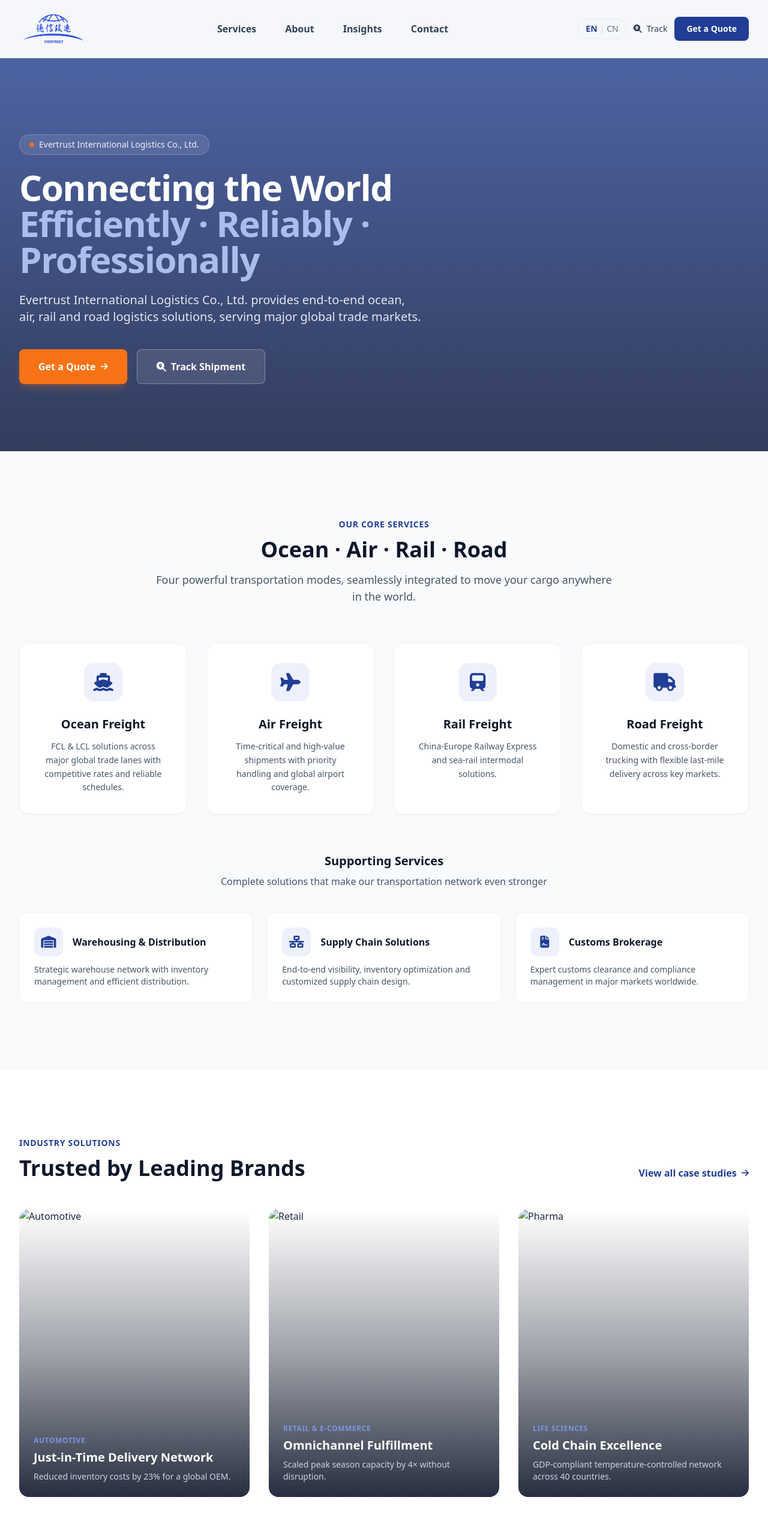
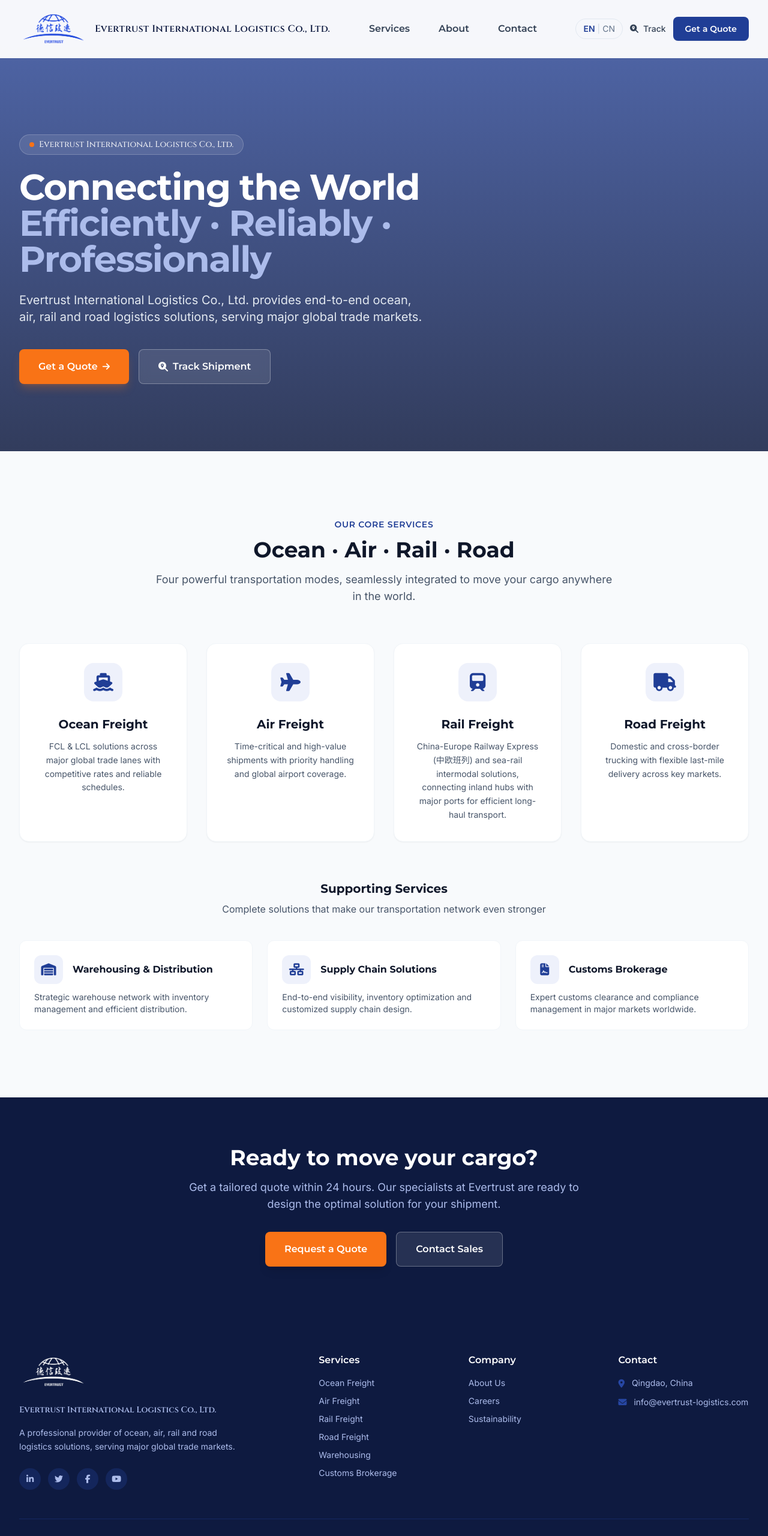
Before and after one commit to andywang5512/index, a plain HTML site: page index.html in a window 1280 px wide. Shown: the top 2560 px of the page at 60% size. Drawn offline with nearby package versions, Linux system fonts and the light colour scheme.

Commit message:
Add files via upload

```diff
--- a/index.html
+++ b/index.html
@@ -4,6 +4,12 @@
   <meta charset="UTF-8" />
   <meta name="viewport" content="width=device-width, initial-scale=1.0" />
   <title>Evertrust International Logistics Co., Ltd. | 青岛德信致远国际物流有限公司</title>
+
+  <!-- Google Fonts -->
+  <link rel="preconnect" href="https://fonts.googleapis.com">
+  <link rel="preconnect" href="https://fonts.gstatic.com" crossorigin>
+  <link href="https://fonts.googleapis.com/css2?family=Cinzel:wght@500;600;700&family=Inter:wght@400;500;600;700&family=Montserrat:wght@500;600;700;800&display=swap" rel="stylesheet">
+
   <script src="https://cdn.tailwindcss.com"></script>
   <script>
     tailwind.config = {
@@ -26,6 +32,11 @@
               500: '#f97316',
               600: '#ea580c',
             }
+          },
+          fontFamily: {
+            cinzel: ['Cinzel', 'serif'],
+            montserrat: ['Montserrat', 'sans-serif'],
+            inter: ['Inter', 'sans-serif'],
           }
         }
       }
@@ -33,6 +44,15 @@
   </script>
   <link rel="stylesheet" href="https://cdnjs.cloudflare.com/ajax/libs/font-awesome/6.5.1/css/all.min.css" />
   <style>
+    body {
+      font-family: 'Inter', sans-serif;
+    }
+    h1, h2, h3, h4, h5, h6 {
+      font-family: 'Montserrat', sans-serif;
+    }
+    .company-name {
+      font-family: 'Cinzel', serif;
+    }
     .hero-bg {
       background-image: linear-gradient(rgba(32, 62, 150, 0.78), rgba(14, 26, 64, 0.85)),
         url('images/hero-bg.jpg');
@@ -41,20 +61,25 @@
     }
   </style>
 </head>
-<body class="bg-white text-slate-800 font-sans antialiased">
+<body class="bg-white text-slate-800 antialiased">
   <!-- ========== HEADER ========== -->
   <header id="header" class="fixed top-0 left-0 right-0 z-50 transition-all duration-300 bg-white/95 backdrop-blur-md border-b border-slate-100">
     <div class="max-w-7xl mx-auto px-4 sm:px-6 lg:px-8">
       <div class="flex items-center justify-between h-20 lg:h-24">
-        <a href="/" class="flex items-center gap-2.5 shrink-0">
+        <!-- Logo + Company Name -->
+        <a href="/" class="flex items-center gap-3 shrink-0">
           <img src="logo.png" alt="Evertrust" class="h-12 lg:h-16 w-auto object-contain" />
+          <div class="hidden sm:block leading-tight">
+            <div class="company-name text-sm lg:text-base font-semibold text-primary-900 tracking-wide">
+              Evertrust International Logistics Co., Ltd.
+            </div>
+          </div>
         </a>
-        <!-- Desktop Nav - 间距加大 + 字体加大加粗 -->
+        <!-- Desktop Nav -->
         <nav class="hidden lg:flex items-center gap-12">
-          <a href="#services" class="text-base font-semibold text-slate-700 hover:text-primary-600 transition">Services</a>
-          <a href="#about" class="text-base font-semibold text-slate-700 hover:text-primary-600 transition">About</a>
-          <a href="#news" class="text-base font-semibold text-slate-700 hover:text-primary-600 transition">Insights</a>
-          <a href="#contact" class="text-base font-semibold text-slate-700 hover:text-primary-600 transition">Contact</a>
+          <a href="#services" class="text-base font-semibold text-slate-700 hover:text-primary-600 transition font-montserrat">Services</a>
+          <a href="#about" class="text-base font-semibold text-slate-700 hover:text-primary-600 transition font-montserrat">About</a>
+          <a href="#contact" class="text-base font-semibold text-slate-700 hover:text-primary-600 transition font-montserrat">Contact</a>
         </nav>
         <div class="flex items-center gap-3">
           <div class="hidden sm:flex items-center gap-1 text-sm border border-slate-200 rounded-full px-3 py-1.5">
@@ -65,7 +90,7 @@
           <a href="#track" class="hidden md:inline-flex items-center gap-2 text-sm font-medium text-slate-700 hover:text-primary-600">
             <i class="fas fa-search-location"></i> Track
           </a>
-          <a href="#quote" class="inline-flex items-center gap-2 bg-primary-600 hover:bg-primary-700 text-white text-sm font-semibold px-5 py-2.5 rounded-lg transition shadow-sm">
+          <a href="#quote" class="inline-flex items-center gap-2 bg-primary-600 hover:bg-primary-700 text-white text-sm font-semibold px-5 py-2.5 rounded-lg transition shadow-sm font-montserrat">
             Get a Quote
           </a>
           <button id="mobile-menu-btn" class="lg:hidden p-2 text-slate-600">
@@ -74,14 +99,14 @@
         </div>
       </div>
     </div>
+    <!-- Mobile Menu -->
     <div id="mobile-menu" class="hidden lg:hidden bg-white border-t border-slate-100">
       <div class="px-4 py-4 space-y-3">
-        <a href="#services" class="block py-2 text-base font-semibold text-slate-700">Services</a>
-        <a href="#about" class="block py-2 text-base font-semibold text-slate-700">About</a>
-        <a href="#news" class="block py-2 text-base font-semibold text-slate-700">Insights</a>
-        <a href="#contact" class="block py-2 text-base font-semibold text-slate-700">Contact</a>
-        <a href="#track" class="block py-2 text-base font-semibold text-slate-700">Track Shipment</a>
-        <a href="#quote" class="block py-2.5 bg-primary-600 text-white text-center rounded-lg font-semibold">Get a Quote</a>
+        <a href="#services" class="block py-2 text-base font-semibold text-slate-700 font-montserrat">Services</a>
+        <a href="#about" class="block py-2 text-base font-semibold text-slate-700 font-montserrat">About</a>
+        <a href="#contact" class="block py-2 text-base font-semibold text-slate-700 font-montserrat">Contact</a>
+        <a href="#track" class="block py-2 text-base font-semibold text-slate-700 font-montserrat">Track Shipment</a>
+        <a href="#quote" class="block py-2.5 bg-primary-600 text-white text-center rounded-lg font-semibold font-montserrat">Get a Quote</a>
       </div>
     </div>
   </header>
@@ -92,9 +117,9 @@
       <div class="max-w-3xl">
         <div class="inline-flex items-center gap-2 bg-white/10 backdrop-blur text-white/90 text-sm px-4 py-1.5 rounded-full mb-6 border border-white/20">
           <span class="w-2 h-2 bg-accent-500 rounded-full animate-pulse"></span>
-          Evertrust International Logistics Co., Ltd.
+          <span class="company-name">Evertrust International Logistics Co., Ltd.</span>
         </div>
-        <h1 class="text-4xl sm:text-5xl lg:text-6xl font-bold text-white leading-tight tracking-tight mb-6">
+        <h1 class="text-4xl sm:text-5xl lg:text-6xl font-bold text-white leading-tight tracking-tight mb-6 font-montserrat">
           Connecting the World<br />
           <span class="text-primary-200">Efficiently · Reliably · Professionally</span>
         </h1>
@@ -102,11 +127,11 @@
           Evertrust International Logistics Co., Ltd. provides end-to-end ocean, air, rail and road logistics solutions, serving major global trade markets.
         </p>
         <div class="flex flex-col sm:flex-row gap-4">
-          <a href="#quote" class="inline-flex items-center justify-center gap-2 bg-accent-500 hover:bg-accent-600 text-white font-semibold px-8 py-4 rounded-lg transition shadow-lg shadow-orange-500/25">
+          <a href="#quote" class="inline-flex items-center justify-center gap-2 bg-accent-500 hover:bg-accent-600 text-white font-semibold px-8 py-4 rounded-lg transition shadow-lg shadow-orange-500/25 font-montserrat">
             Get a Quote
             <i class="fas fa-arrow-right text-sm"></i>
           </a>
-          <a href="#track" class="inline-flex items-center justify-center gap-2 bg-white/10 hover:bg-white/20 backdrop-blur text-white font-semibold px-8 py-4 rounded-lg border border-white/30 transition">
+          <a href="#track" class="inline-flex items-center justify-center gap-2 bg-white/10 hover:bg-white/20 backdrop-blur text-white font-semibold px-8 py-4 rounded-lg border border-white/30 transition font-montserrat">
             <i class="fas fa-search-location"></i>
             Track Shipment
           </a>
@@ -119,8 +144,8 @@
   <section id="services" class="py-20 lg:py-28 bg-slate-50">
     <div class="max-w-7xl mx-auto px-4 sm:px-6 lg:px-8">
       <div class="text-center max-w-3xl mx-auto mb-16">
-        <p class="text-sm font-semibold text-primary-600 uppercase tracking-wider mb-3">Our Core Services</p>
-        <h2 class="text-3xl sm:text-4xl font-bold text-slate-900 mb-4">Ocean · Air · Rail · Road</h2>
+        <p class="text-sm font-semibold text-primary-600 uppercase tracking-wider mb-3 font-montserrat">Our Core Services</p>
+        <h2 class="text-3xl sm:text-4xl font-bold text-slate-900 mb-4 font-montserrat">Ocean · Air · Rail · Road</h2>
         <p class="text-lg text-slate-600">Four powerful transportation modes, seamlessly integrated to move your cargo anywhere in the world.</p>
       </div>
 
@@ -129,34 +154,34 @@
           <div class="w-16 h-16 bg-primary-50 text-primary-600 rounded-2xl flex items-center justify-center mb-6 mx-auto group-hover:bg-primary-600 group-hover:text-white transition">
             <i class="fas fa-ship text-3xl"></i>
           </div>
-          <h3 class="text-xl font-bold text-slate-900 mb-3">Ocean Freight</h3>
+          <h3 class="text-xl font-bold text-slate-900 mb-3 font-montserrat">Ocean Freight</h3>
           <p class="text-slate-600 text-sm leading-relaxed">FCL & LCL solutions across major global trade lanes with competitive rates and reliable schedules.</p>
         </div>
         <div class="group bg-white rounded-2xl p-8 shadow-sm hover:shadow-xl transition-all duration-300 border border-slate-100 hover:border-primary-200 text-center">
           <div class="w-16 h-16 bg-primary-50 text-primary-600 rounded-2xl flex items-center justify-center mb-6 mx-auto group-hover:bg-primary-600 group-hover:text-white transition">
             <i class="fas fa-plane text-3xl"></i>
           </div>
-          <h3 class="text-xl font-bold text-slate-900 mb-3">Air Freight</h3>
+          <h3 class="text-xl font-bold text-slate-900 mb-3 font-montserrat">Air Freight</h3>
           <p class="text-slate-600 text-sm leading-relaxed">Time-critical and high-value shipments with priority handling and global airport coverage.</p>
         </div>
         <div class="group bg-white rounded-2xl p-8 shadow-sm hover:shadow-xl transition-all duration-300 border border-slate-100 hover:border-primary-200 text-center">
           <div class="w-16 h-16 bg-primary-50 text-primary-600 rounded-2xl flex items-center justify-center mb-6 mx-auto group-hover:bg-primary-600 group-hover:text-white transition">
             <i class="fas fa-train text-3xl"></i>
           </div>
-          <h3 class="text-xl font-bold text-slate-900 mb-3">Rail Freight</h3>
-          <p class="text-slate-600 text-sm leading-relaxed">China-Europe Railway Express and sea-rail intermodal solutions.</p>
+          <h3 class="text-xl font-bold text-slate-900 mb-3 font-montserrat">Rail Freight</h3>
+          <p class="text-slate-600 text-sm leading-relaxed">China-Europe Railway Express (中欧班列) and sea-rail intermodal solutions, connecting inland hubs with major ports for efficient long-haul transport.</p>
         </div>
         <div class="group bg-white rounded-2xl p-8 shadow-sm hover:shadow-xl transition-all duration-300 border border-slate-100 hover:border-primary-200 text-center">
           <div class="w-16 h-16 bg-primary-50 text-primary-600 rounded-2xl flex items-center justify-center mb-6 mx-auto group-hover:bg-primary-600 group-hover:text-white transition">
             <i class="fas fa-truck text-3xl"></i>
           </div>
-          <h3 class="text-xl font-bold text-slate-900 mb-3">Road Freight</h3>
+          <h3 class="text-xl font-bold text-slate-900 mb-3 font-montserrat">Road Freight</h3>
           <p class="text-slate-600 text-sm leading-relaxed">Domestic and cross-border trucking with flexible last-mile delivery across key markets.</p>
         </div>
       </div>
 
       <div class="text-center mb-10">
-        <h3 class="text-xl font-bold text-slate-900 mb-2">Supporting Services</h3>
+        <h3 class="text-xl font-bold text-slate-900 mb-2 font-montserrat">Supporting Services</h3>
         <p class="text-slate-600">Complete solutions that make our transportation network even stronger</p>
       </div>
       <div class="grid grid-cols-1 md:grid-cols-3 gap-6">
@@ -165,7 +190,7 @@
             <div class="w-12 h-12 bg-primary-50 text-primary-600 rounded-xl flex items-center justify-center">
               <i class="fas fa-warehouse text-xl"></i>
             </div>
-            <h4 class="font-bold text-slate-900">Warehousing & Distribution</h4>
+            <h4 class="font-bold text-slate-900 font-montserrat">Warehousing & Distribution</h4>
           </div>
           <p class="text-sm text-slate-600">Strategic warehouse network with inventory management and efficient distribution.</p>
         </div>
@@ -174,7 +199,7 @@
             <div class="w-12 h-12 bg-primary-50 text-primary-600 rounded-xl flex items-center justify-center">
               <i class="fas fa-network-wired text-xl"></i>
             </div>
-            <h4 class="font-bold text-slate-900">Supply Chain Solutions</h4>
+            <h4 class="font-bold text-slate-900 font-montserrat">Supply Chain Solutions</h4>
           </div>
           <p class="text-sm text-slate-600">End-to-end visibility, inventory optimization and customized supply chain design.</p>
         </div>
@@ -183,7 +208,7 @@
             <div class="w-12 h-12 bg-primary-50 text-primary-600 rounded-xl flex items-center justify-center">
               <i class="fas fa-file-contract text-xl"></i>
             </div>
-            <h4 class="font-bold text-slate-900">Customs Brokerage</h4>
+            <h4 class="font-bold text-slate-900 font-montserrat">Customs Brokerage</h4>
           </div>
           <p class="text-sm text-slate-600">Expert customs clearance and compliance management in major markets worldwide.</p>
         </div>
@@ -191,104 +216,16 @@
     </div>
   </section>
 
-  <!-- ========== CASE STUDIES ========== -->
-  <section class="py-20 lg:py-28">
-    <div class="max-w-7xl mx-auto px-4 sm:px-6 lg:px-8">
-      <div class="flex flex-col lg:flex-row lg:items-end lg:justify-between gap-6 mb-12">
-        <div>
-          <p class="text-sm font-semibold text-primary-600 uppercase tracking-wider mb-3">Industry Solutions</p>
-          <h2 class="text-3xl sm:text-4xl font-bold text-slate-900">Trusted by Leading Brands</h2>
-        </div>
-        <a href="#" class="inline-flex items-center gap-2 text-primary-600 font-semibold hover:gap-3 transition-all">
-          View all case studies <i class="fas fa-arrow-right text-sm"></i>
-        </a>
-      </div>
-      <div class="grid grid-cols-1 md:grid-cols-3 gap-8">
-        <div class="group relative overflow-hidden rounded-2xl aspect-[4/5]">
-          <img src="images/case-automotive.jpg" alt="Automotive" class="absolute inset-0 w-full h-full object-cover group-hover:scale-105 transition duration-500" />
-          <div class="absolute inset-0 bg-gradient-to-t from-slate-900/90 via-slate-900/40 to-transparent"></div>
-          <div class="absolute bottom-0 left-0 right-0 p-6 text-white">
-            <span class="text-xs font-semibold text-primary-300 uppercase tracking-wider">Automotive</span>
-            <h3 class="text-xl font-bold mt-1 mb-2">Just-in-Time Delivery Network</h3>
-            <p class="text-sm text-slate-300">Reduced inventory costs by 23% for a global OEM.</p>
-          </div>
-        </div>
-        <div class="group relative overflow-hidden rounded-2xl aspect-[4/5]">
-          <img src="images/case-retail.jpg" alt="Retail" class="absolute inset-0 w-full h-full object-cover group-hover:scale-105 transition duration-500" />
-          <div class="absolute inset-0 bg-gradient-to-t from-slate-900/90 via-slate-900/40 to-transparent"></div>
-          <div class="absolute bottom-0 left-0 right-0 p-6 text-white">
-            <span class="text-xs font-semibold text-primary-300 uppercase tracking-wider">Retail & E-commerce</span>
-            <h3 class="text-xl font-bold mt-1 mb-2">Omnichannel Fulfillment</h3>
-            <p class="text-sm text-slate-300">Scaled peak season capacity by 4× without disruption.</p>
-          </div>
-        </div>
-        <div class="group relative overflow-hidden rounded-2xl aspect-[4/5]">
-          <img src="images/case-pharma.jpg" alt="Pharma" class="absolute inset-0 w-full h-full object-cover group-hover:scale-105 transition duration-500" />
-          <div class="absolute inset-0 bg-gradient-to-t from-slate-900/90 via-slate-900/40 to-transparent"></div>
-          <div class="absolute bottom-0 left-0 right-0 p-6 text-white">
-            <span class="text-xs font-semibold text-primary-300 uppercase tracking-wider">Life Sciences</span>
-            <h3 class="text-xl font-bold mt-1 mb-2">Cold Chain Excellence</h3>
-            <p class="text-sm text-slate-300">GDP-compliant temperature-controlled network across 40 countries.</p>
-          </div>
-        </div>
-      </div>
-    </div>
-  </section>
-
-  <!-- ========== NEWS ========== -->
-  <section id="news" class="py-20 lg:py-28">
-    <div class="max-w-7xl mx-auto px-4 sm:px-6 lg:px-8">
-      <div class="flex flex-col lg:flex-row lg:items-end lg:justify-between gap-6 mb-12">
-        <div>
-          <p class="text-sm font-semibold text-primary-600 uppercase tracking-wider mb-3">News & Insights</p>
-          <h2 class="text-3xl sm:text-4xl font-bold text-slate-900">Latest from Evertrust</h2>
-        </div>
-        <a href="#" class="inline-flex items-center gap-2 text-primary-600 font-semibold hover:gap-3 transition-all">
-          View all articles <i class="fas fa-arrow-right text-sm"></i>
-        </a>
-      </div>
-      <div class="grid grid-cols-1 md:grid-cols-3 gap-8">
-        <article class="group">
-          <div class="aspect-[16/10] rounded-xl overflow-hidden mb-5 bg-slate-100">
-            <img src="images/news-1.jpg" alt="News" class="w-full h-full object-cover group-hover:scale-105 transition duration-500" />
-          </div>
-          <div class="text-xs font-semibold text-primary-600 uppercase tracking-wider mb-2">Company News</div>
-          <h3 class="text-lg font-bold text-slate-900 mb-2 group-hover:text-primary-600 transition">Evertrust expands cold chain capacity in Southeast Asia</h3>
-          <p class="text-slate-600 text-sm mb-3 line-clamp-2">New temperature-controlled facilities in Singapore and Ho Chi Minh City strengthen our regional life-sciences network.</p>
-          <time class="text-xs text-slate-400">July 28, 2026</time>
-        </article>
-        <article class="group">
-          <div class="aspect-[16/10] rounded-xl overflow-hidden mb-5 bg-slate-100">
-            <img src="images/news-2.jpg" alt="News" class="w-full h-full object-cover group-hover:scale-105 transition duration-500" />
-          </div>
-          <div class="text-xs font-semibold text-primary-600 uppercase tracking-wider mb-2">Market Insight</div>
-          <h3 class="text-lg font-bold text-slate-900 mb-2 group-hover:text-primary-600 transition">Ocean freight rates outlook for Q3 2026</h3>
-          <p class="text-slate-600 text-sm mb-3 line-clamp-2">Our analysis of capacity, demand and geopolitical factors shaping the next quarter on major trade lanes.</p>
-          <time class="text-xs text-slate-400">July 15, 2026</time>
-        </article>
-        <article class="group">
-          <div class="aspect-[16/10] rounded-xl overflow-hidden mb-5 bg-slate-100">
-            <img src="images/news-3.jpg" alt="News" class="w-full h-full object-cover group-hover:scale-105 transition duration-500" />
-          </div>
-          <div class="text-xs font-semibold text-primary-600 uppercase tracking-wider mb-2">Sustainability</div>
-          <h3 class="text-lg font-bold text-slate-900 mb-2 group-hover:text-primary-600 transition">Achieving 30% emission reduction on key corridors</h3>
-          <p class="text-slate-600 text-sm mb-3 line-clamp-2">Update on our green shipping program and partnerships with carriers using alternative fuels.</p>
-          <time class="text-xs text-slate-400">June 30, 2026</time>
-        </article>
-      </div>
-    </div>
-  </section>
-
   <!-- ========== CTA BANNER ========== -->
   <section id="quote" class="py-20 bg-primary-900">
     <div class="max-w-4xl mx-auto px-4 sm:px-6 lg:px-8 text-center">
-      <h2 class="text-3xl sm:text-4xl font-bold text-white mb-4">Ready to move your cargo?</h2>
+      <h2 class="text-3xl sm:text-4xl font-bold text-white mb-4 font-montserrat">Ready to move your cargo?</h2>
       <p class="text-lg text-primary-200 mb-8 max-w-2xl mx-auto">Get a tailored quote within 24 hours. Our specialists at Evertrust are ready to design the optimal solution for your shipment.</p>
       <div class="flex flex-col sm:flex-row gap-4 justify-center">
-        <a href="#" class="inline-flex items-center justify-center gap-2 bg-accent-500 hover:bg-accent-600 text-white font-semibold px-8 py-4 rounded-lg transition shadow-lg">
+        <a href="#" class="inline-flex items-center justify-center gap-2 bg-accent-500 hover:bg-accent-600 text-white font-semibold px-8 py-4 rounded-lg transition shadow-lg font-montserrat">
           Request a Quote
         </a>
-        <a href="#contact" class="inline-flex items-center justify-center gap-2 bg-white/10 hover:bg-white/20 text-white font-semibold px-8 py-4 rounded-lg border border-white/30 transition">
+        <a href="#contact" class="inline-flex items-center justify-center gap-2 bg-white/10 hover:bg-white/20 text-white font-semibold px-8 py-4 rounded-lg border border-white/30 transition font-montserrat">
           Contact Sales
         </a>
       </div>
@@ -303,7 +240,7 @@
           <div class="flex items-center gap-2.5 mb-5">
             <img src="logo.png" alt="Evertrust" class="h-12 lg:h-16 w-auto object-contain brightness-0 invert" />
           </div>
-          <p class="text-sm leading-relaxed mb-4 max-w-sm">
+          <p class="company-name text-sm leading-relaxed mb-4 max-w-sm font-semibold">
             Evertrust International Logistics Co., Ltd.
           </p>
           <p class="text-sm leading-relaxed mb-6 max-w-sm">
@@ -317,7 +254,7 @@
           </div>
         </div>
         <div>
-          <h4 class="text-white font-semibold mb-4">Services</h4>
+          <h4 class="text-white font-semibold mb-4 font-montserrat">Services</h4>
           <ul class="space-y-2.5 text-sm">
             <li><a href="#" class="hover:text-white transition">Ocean Freight</a></li>
             <li><a href="#" class="hover:text-white transition">Air Freight</a></li>
@@ -328,16 +265,15 @@
           </ul>
         </div>
         <div>
-          <h4 class="text-white font-semibold mb-4">Company</h4>
+          <h4 class="text-white font-semibold mb-4 font-montserrat">Company</h4>
           <ul class="space-y-2.5 text-sm">
             <li><a href="#" class="hover:text-white transition">About Us</a></li>
             <li><a href="#" class="hover:text-white transition">Careers</a></li>
-            <li><a href="#" class="hover:text-white transition">News & Insights</a></li>
             <li><a href="#" class="hover:text-white transition">Sustainability</a></li>
           </ul>
         </div>
         <div>
-          <h4 class="text-white font-semibold mb-4">Contact</h4>
+          <h4 class="text-white font-semibold mb-4 font-montserrat">Contact</h4>
           <ul class="space-y-3 text-sm">
             <li class="flex items-start gap-3">
               <i class="fas fa-map-marker-alt mt-1 text-primary-500"></i>
```
